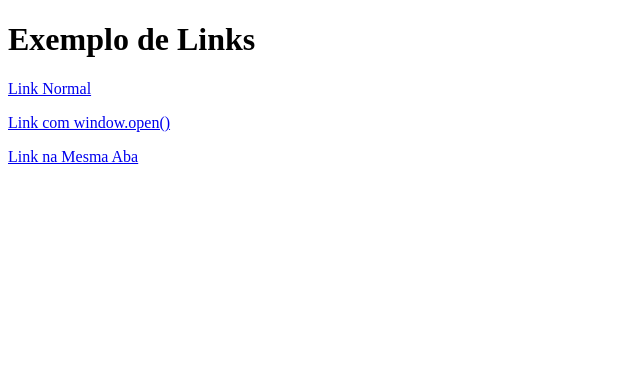
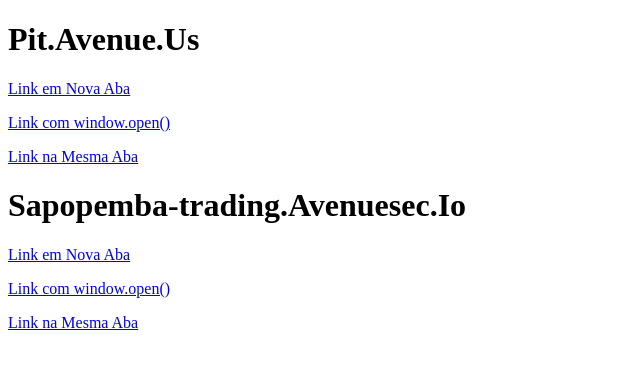
Before and after one commit to fabiolnh/test, a plain HTML site: page index.html in a window 1280 px wide. Shown: the whole page, without its empty margins (0-640 px from the left). Drawn offline with Linux system fonts and the light colour scheme.

Commit message:
fix: corrige index

```diff
--- a/index.html
+++ b/index.html
@@ -8,10 +8,10 @@
 </head>
 <body>
 
-    <h1>Exemplo de Links</h1>
+    <h1>Pit.Avenue.Us</h1>
 
     <!-- Link normal em aba diferente (target='_blank') -->
-    <p><a href="https://pit.avenue.us/app-integration/1a384585-1591-4a22-aaf1-bdc9121bc448/84102476-45f6-445b-9242-c0b9b558b550" target="_blank">Link Normal</a></p>
+    <p><a href="https://pit.avenue.us/app-integration/1a384585-1591-4a22-aaf1-bdc9121bc448/84102476-45f6-445b-9242-c0b9b558b550" target="_blank">Link em Nova Aba</a></p>
 
     <!-- Link usando window.open() -->
     <p><a href="#" onclick="openWindow()">Link com window.open()</a></p>
@@ -26,5 +26,23 @@
         }
     </script>
 
+    <h1>Sapopemba-trading.Avenuesec.Io</h1>
+
+    <!-- Link normal em aba diferente (target='_blank') -->
+    <p><a href="https://sapopemba-trading.avenuesec.io/app-integration/1a384585-1591-4a22-aaf1-bdc9121bc448/84102476-45f6-445b-9242-c0b9b558b550" target="_blank">Link em Nova Aba</a></p>
+
+    <!-- Link usando window.open() -->
+    <p><a href="#" onclick="openWindow2()">Link com window.open()</a></p>
+
+    <!-- Link normal, porém na mesma aba (target='_self')-->
+    <p><a href="https://sapopemba-trading.avenuesec.io/app-integration/1a384585-1591-4a22-aaf1-bdc9121bc448/84102476-45f6-445b-9242-c0b9b558b550" target="_self">Link na Mesma Aba</a></p>
+
+    <script>
+        // Função para abrir a janela usando window.open()
+        function openWindow2() {
+            window.open("https://pit.avenue.us/app-integration/1a384585-1591-4a22-aaf1-bdc9121bc448/84102476-45f6-445b-9242-c0b9b558b550");
+        }
+    </script>
+
 </body>
 </html>
```
